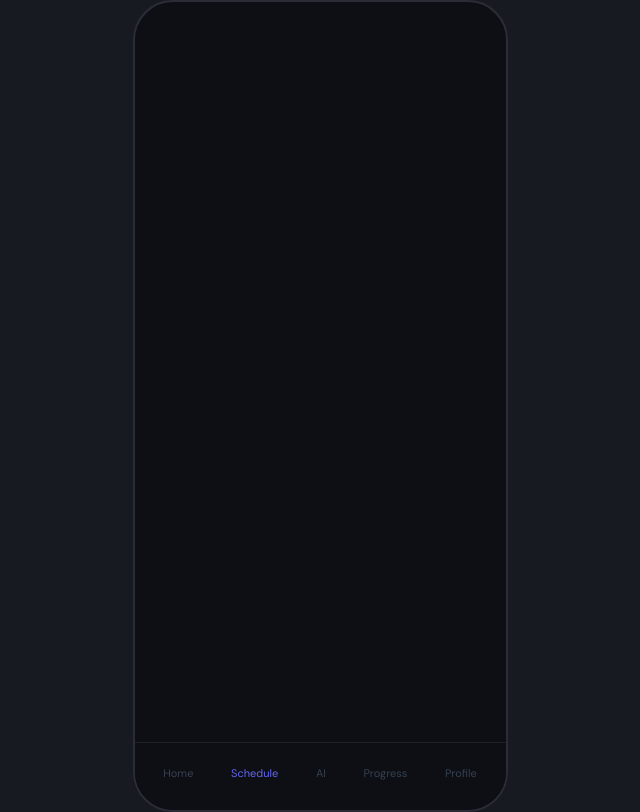
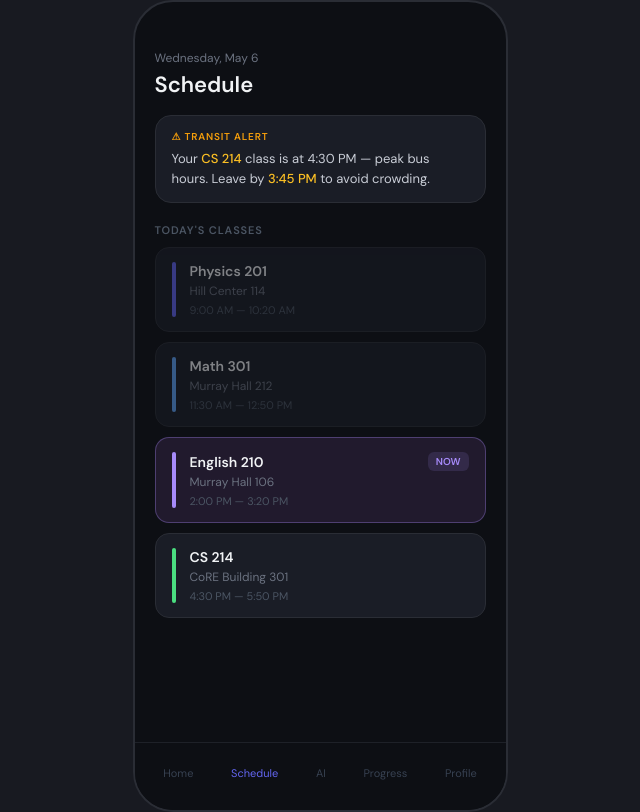
Before and after one commit to rhoque1/ruplanner, a React (Create React App) app: page / in a window 1280 px wide. Both pictures are taken after a click on the element "Schedule". Shown: the whole page, without its empty margins (320-960 px from the left). Built offline with nearby package versions, Linux system fonts and the light colour scheme.

Commit message:
add schedule screen with transit alert

```diff
--- a/src/App.js
+++ b/src/App.js
@@ -2,6 +2,7 @@ import './App.css';
 import { useState } from 'react';
 import Home from './Home';
 import AI from './AI';
+import Schedule from './Schedule';
 import BottomNav from './BottomNav';
 
 function App() {
@@ -11,6 +12,7 @@ function App() {
     <div className="phone">
       {screen === 'Home' && <Home />}
       {screen === 'AI' && <AI />}
+      {screen === 'Schedule' && <Schedule />}
       <BottomNav active={screen} onNavigate={setScreen} />
     </div>
   );
--- /dev/null
+++ b/src/Schedule.js
@@ -0,0 +1,171 @@
+const classes = [
+  {
+    id: 1,
+    name: "Physics 201",
+    location: "Hill Center 114",
+    start: "9:00 AM",
+    end: "10:20 AM",
+    color: "#6366f1",
+    bg: "#1a1a2d",
+    done: true,
+  },
+  {
+    id: 2,
+    name: "Math 301",
+    location: "Murray Hall 212",
+    start: "11:30 AM",
+    end: "12:50 PM",
+    color: "#60a5fa",
+    bg: "#1a1f2d",
+    done: true,
+  },
+  {
+    id: 3,
+    name: "English 210",
+    location: "Murray Hall 106",
+    start: "2:00 PM",
+    end: "3:20 PM",
+    color: "#a78bfa",
+    bg: "#211a2d",
+    done: false,
+    current: true,
+  },
+  {
+    id: 4,
+    name: "CS 214",
+    location: "CoRE Building 301",
+    start: "4:30 PM",
+    end: "5:50 PM",
+    color: "#4ade80",
+    bg: "#1a2d1e",
+    done: false,
+  },
+];
+
+function ClassCard({ cls }) {
+  return (
+    <div
+      style={{
+        margin: "0 20px 10px",
+        background: cls.current ? cls.bg : "#1a1d26",
+        borderRadius: "14px",
+        padding: "14px 16px",
+        border: `1px solid ${cls.current ? cls.color + "55" : "#2a2d35"}`,
+        display: "flex",
+        gap: "14px",
+        alignItems: "center",
+        opacity: cls.done ? 0.5 : 1,
+      }}
+    >
+      <div
+        style={{
+          width: "4px",
+          borderRadius: "4px",
+          alignSelf: "stretch",
+          background: cls.color,
+          flexShrink: 0,
+        }}
+      />
+      <div style={{ flex: 1 }}>
+        <div
+          style={{
+            display: "flex",
+            justifyContent: "space-between",
+            alignItems: "center",
+          }}
+        >
+          <p style={{ color: "#f1f3f5", fontSize: "14px", fontWeight: "600" }}>
+            {cls.name}
+          </p>
+          {cls.current && (
+            <span
+              style={{
+                fontSize: "10px",
+                padding: "3px 8px",
+                borderRadius: "6px",
+                background: cls.color + "22",
+                color: cls.color,
+                fontWeight: "600",
+              }}
+            >
+              NOW
+            </span>
+          )}
+        </div>
+        <p style={{ color: "#6b7280", fontSize: "12px", marginTop: "3px" }}>
+          {cls.location}
+        </p>
+        <p style={{ color: "#4b5563", fontSize: "11px", marginTop: "4px" }}>
+          {cls.start} — {cls.end}
+        </p>
+      </div>
+    </div>
+  );
+}
+
+function Schedule() {
+  return (
+    <div style={{ height: "100%", overflowY: "auto", paddingBottom: "80px" }}>
+      <div style={{ padding: "48px 20px 16px" }}>
+        <p style={{ color: "#6b7280", fontSize: "12px" }}>Wednesday, May 6</p>
+        <h2
+          style={{
+            color: "#f1f3f5",
+            fontSize: "22px",
+            fontWeight: "600",
+            marginTop: "4px",
+          }}
+        >
+          Schedule
+        </h2>
+      </div>
+
+      <div
+        style={{
+          margin: "0 20px 20px",
+          background: "#1a1d26",
+          borderRadius: "16px",
+          padding: "14px 16px",
+          border: "1px solid #2a2d35",
+        }}
+      >
+        <p
+          style={{
+            fontSize: "10px",
+            color: "#f59e0b",
+            fontWeight: "600",
+            letterSpacing: "0.08em",
+            marginBottom: "6px",
+          }}
+        >
+          ⚠ TRANSIT ALERT
+        </p>
+        <p style={{ fontSize: "13px", color: "#c9cdd6", lineHeight: "1.5" }}>
+          Your{" "}
+          <span style={{ color: "#fbbf24", fontWeight: "500" }}>CS 214</span>{" "}
+          class is at 4:30 PM — peak bus hours. Leave by{" "}
+          <span style={{ color: "#fbbf24", fontWeight: "500" }}>3:45 PM</span>{" "}
+          to avoid crowding.
+        </p>
+      </div>
+
+      <p
+        style={{
+          padding: "0 20px 10px",
+          fontSize: "11px",
+          fontWeight: "600",
+          color: "#4b5563",
+          letterSpacing: "0.08em",
+        }}
+      >
+        TODAY'S CLASSES
+      </p>
+
+      {classes.map((cls) => (
+        <ClassCard key={cls.id} cls={cls} />
+      ))}
+    </div>
+  );
+}
+
+export default Schedule;
```
